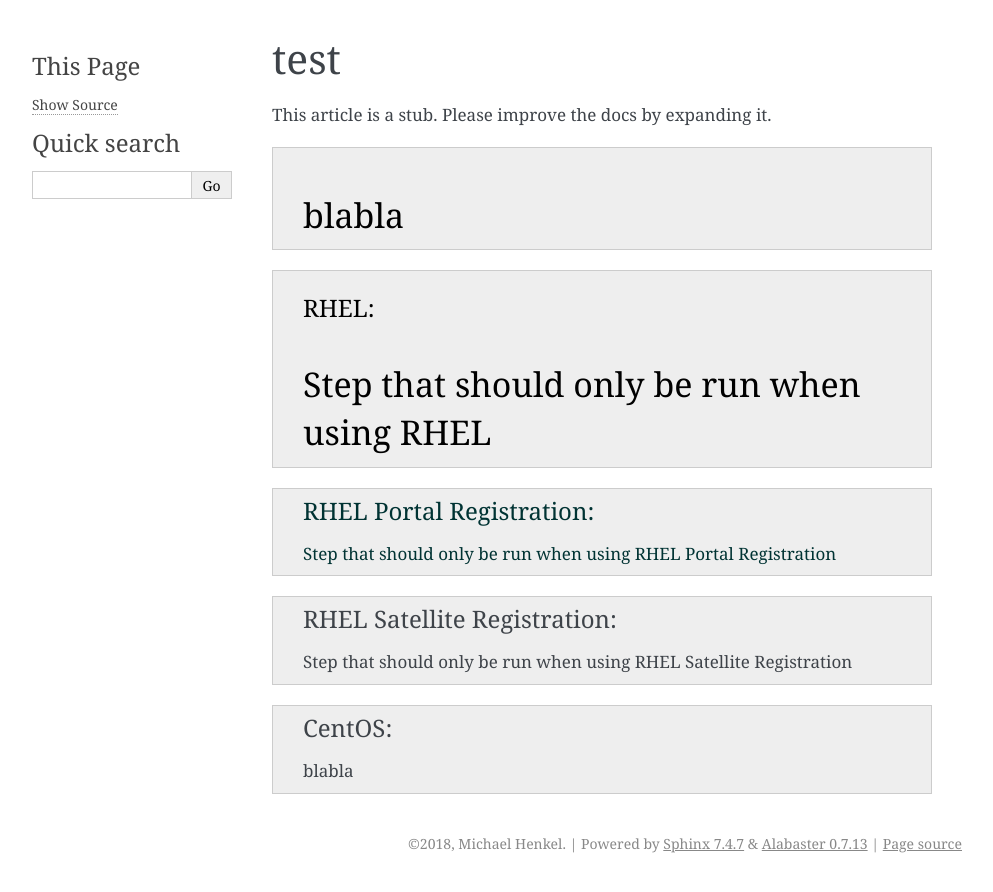
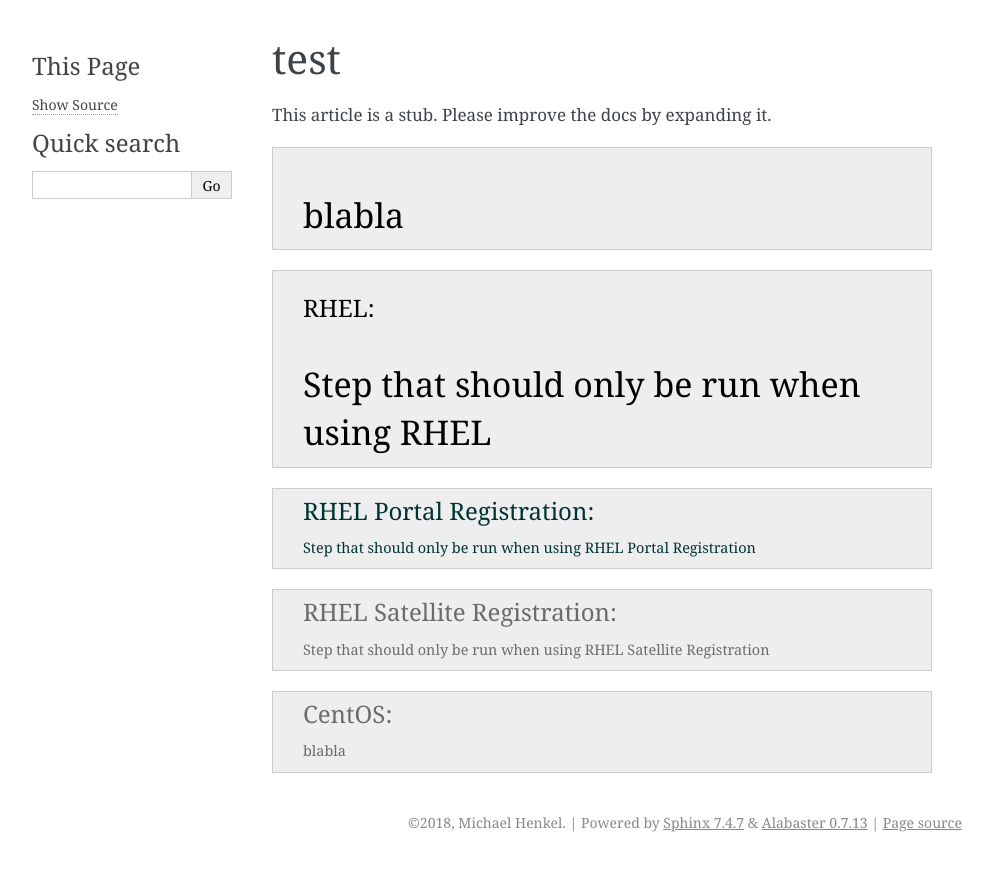
Before and after one commit to michaelhenkel/contrail-tripleo-docu, a Sphinx documentation site: the page built from docs/test.rst, in a window 1280 px wide. Shown: the top 892 px of the page, without its empty margins (148-1141 px from the left). Built offline with Sphinx 7.4.7, drawn with Linux system fonts in a browser that asks for light colours.

```diff
--- a/docs/_static/custom.css
+++ b/docs/_static/custom.css
@@ -1,3 +1,11 @@
+.admonition {
+  font-size: 85%; /* match code size */
+  background: rgb(0, 0, 0);
+  color: rgba(0, 0, 0, 0.55);
+  border: 1px solid rgba(0, 0, 0, 0.1);
+  padding: 0.5em 1em 0.75em 1em;
+  margin-bottom: 24px;
+}
 .admonition-red { font-size:200%; background-color: #ffe8e8 ; color: #000000 ; }
 .admonition-green { background: #aaa; background-color: #e3e3e3; color: #003333 ; }
 .rhel {background: #fee;}
```
